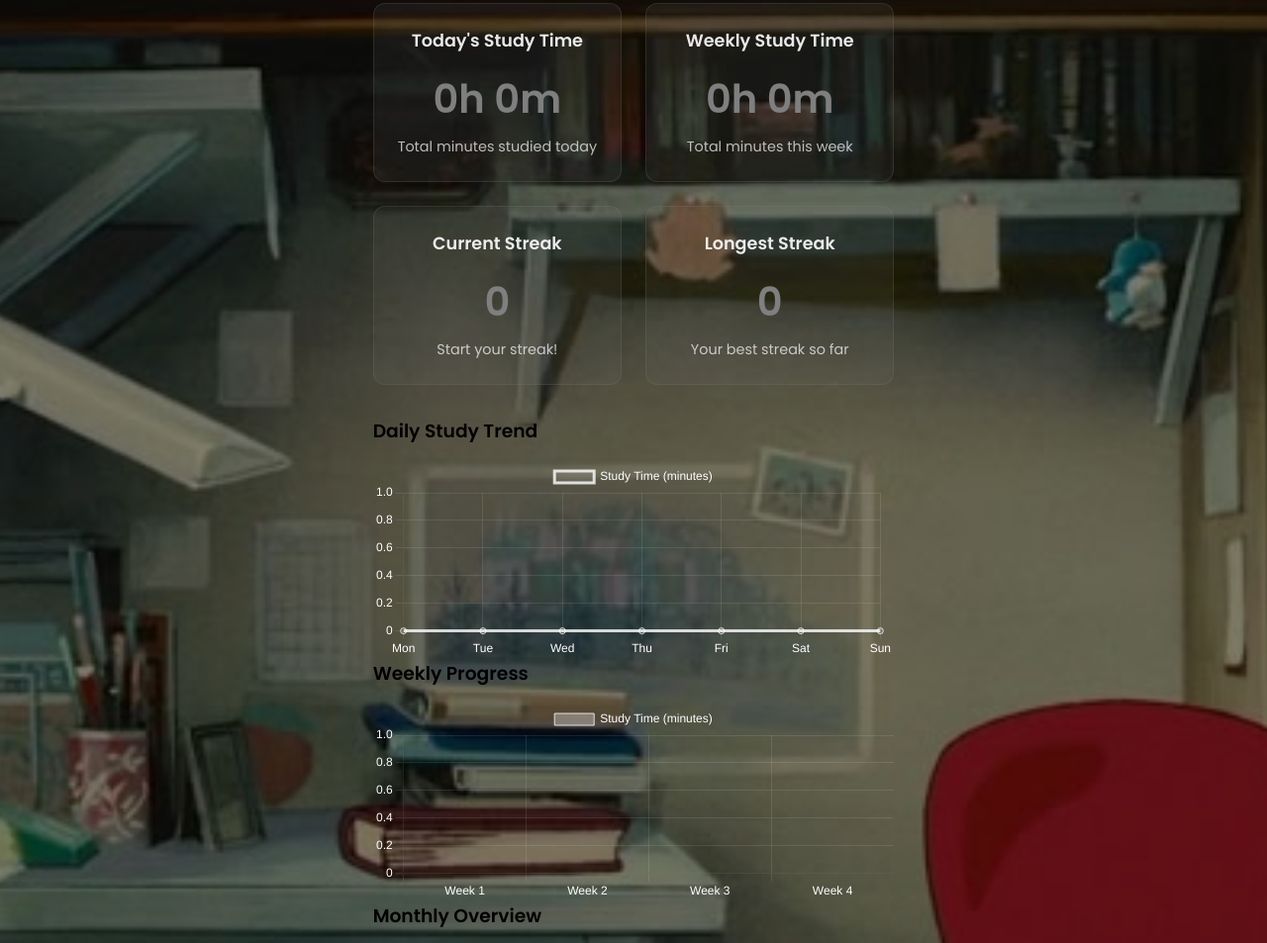
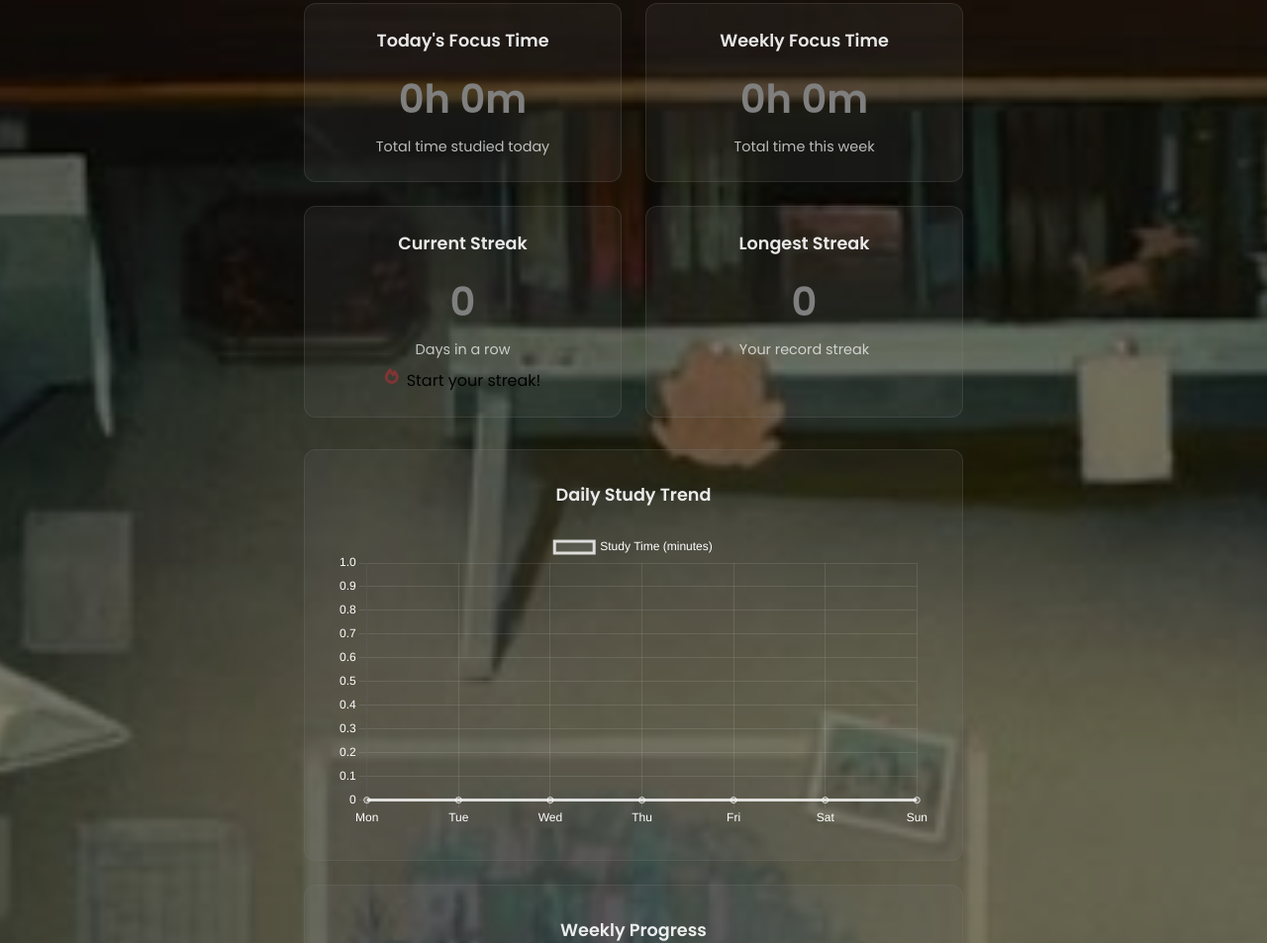
Before and after one commit to coder19-adu/pomodoro, a plain HTML site: page minor/stats.html in a window 1280 px wide. Shown: the part 117-1070 px from the top of the page at 99% size. Drawn offline with nearby package versions, Linux system fonts and the light colour scheme.

Commit message:
Update stats.html

```diff
--- a/minor/stats.html
+++ b/minor/stats.html
@@ -66,21 +66,6 @@
 
         .streak-flame {
             color: #ff6b6b;
-        }
-
-        .time-distribution {
-            background: rgba(255, 255, 255, 0.1);
-            padding: 2rem;
-            border-radius: 12px;
-            margin-bottom: 1.5rem;
-            border: 1px solid rgba(255, 255, 255, 0.2);
-        }
-
-        .time-distribution h3 {
-            color: white;
-            font-size: 1.1rem;
-            margin-bottom: 1.5rem;
-            text-align: center;
         }
 
         .chart-container {
@@ -156,6 +141,12 @@
             height: 100% !important;
         }
 
+        .graph-grid {
+            display: grid;
+            grid-template-columns: 1fr;
+            gap: 1.5rem;
+        }
+
         .graph-container {
             background: rgba(255, 255, 255, 0.1);
             color: #fff;
@@ -175,12 +166,6 @@
 
         }
 
-        .graph-grid {
-            display: grid;
-            grid-template-columns: repeat(2, 1fr);
-            gap: 1.5rem;
-        }
-
         @media (max-width: 768px) {
             .graph-grid {
                 grid-template-columns: 1fr;
@@ -198,44 +183,53 @@
 
         <div class="stats-grid">
             <div class="stats-card">
-                <h3>Today's Study Time</h3>
+                <h3>Today's Focus Time</h3>
                 <div class="stats-value" id="todayTime">0h 0m</div>
-                <div class="stats-label">Total minutes studied today</div>
+                <div class="stats-label">Total time studied today</div>
             </div>
+
             <div class="stats-card">
-                <h3>Weekly Study Time</h3>
+                <h3>Weekly Focus Time</h3>
                 <div class="stats-value" id="weeklyTime">0h 0m</div>
-                <div class="stats-label">Total minutes this week</div>
+                <div class="stats-label">Total time this week</div>
             </div>
+
             <div class="stats-card">
                 <h3>Current Streak</h3>
                 <div class="stats-value" id="currentStreak">0</div>
-                <div class="stats-label" id="streakDays">Start your streak!</div>
+                <div class="stats-label">Days in a row</div>
+                <div class="streak-info">
+                    <i class="fas fa-fire streak-flame"></i>
+                    <span id="streakDays">Keep it up!</span>
+                </div>
             </div>
+
             <div class="stats-card">
                 <h3>Longest Streak</h3>
                 <div class="stats-value" id="longestStreak">0</div>
-                <div class="stats-label">Your best streak so far</div>
+                <div class="stats-label">Your record streak</div>
             </div>
         </div>
 
-        <div class="chart-section">
-            <h3>Daily Study Trend</h3>
-            <div class="chart-container">
-                <canvas id="dailyTrendChart"></canvas>
+        <div class="graph-grid">
+            <div class="graph-container">
+                <h3>Daily Study Trend</h3>
+                <div class="graph-wrapper">
+                    <canvas id="dailyTrendChart"></canvas>
+                </div>
             </div>
         </div>
 
-        <div class="chart-section">
+        <div class="graph-container">
             <h3>Weekly Progress</h3>
-            <div class="chart-container">
+            <div class="graph-wrapper">
                 <canvas id="weeklyProgressChart"></canvas>
             </div>
         </div>
 
-        <div class="chart-section">
+        <div class="graph-container">
             <h3>Monthly Overview</h3>
-            <div class="chart-container">
+            <div class="graph-wrapper">
                 <canvas id="monthlyOverviewChart"></canvas>
             </div>
         </div>
```
